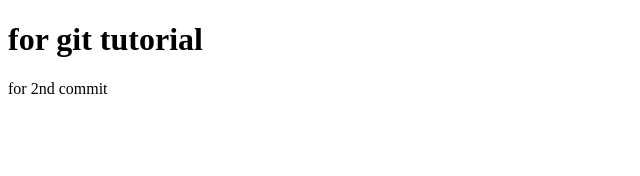
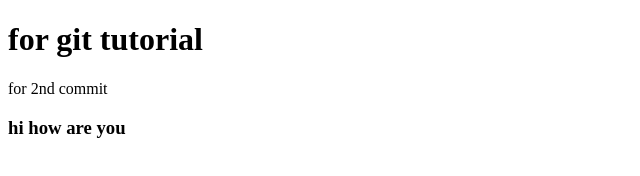
Before and after one commit to dulfackerhisham/datewithgit, a plain HTML site: page index.html in a window 1280 px wide. Shown: the whole page, without its empty margins (0-640 px from the left). Drawn offline with Linux system fonts and the light colour scheme.

Commit message:
index file modified

```diff
--- a/index.html
+++ b/index.html
@@ -8,5 +8,6 @@
 <body>
     <h1>for git tutorial</h1>
     <p>for 2nd commit</p>
+    <h3>hi how are you</h3>
 </body>
 </html>
```
